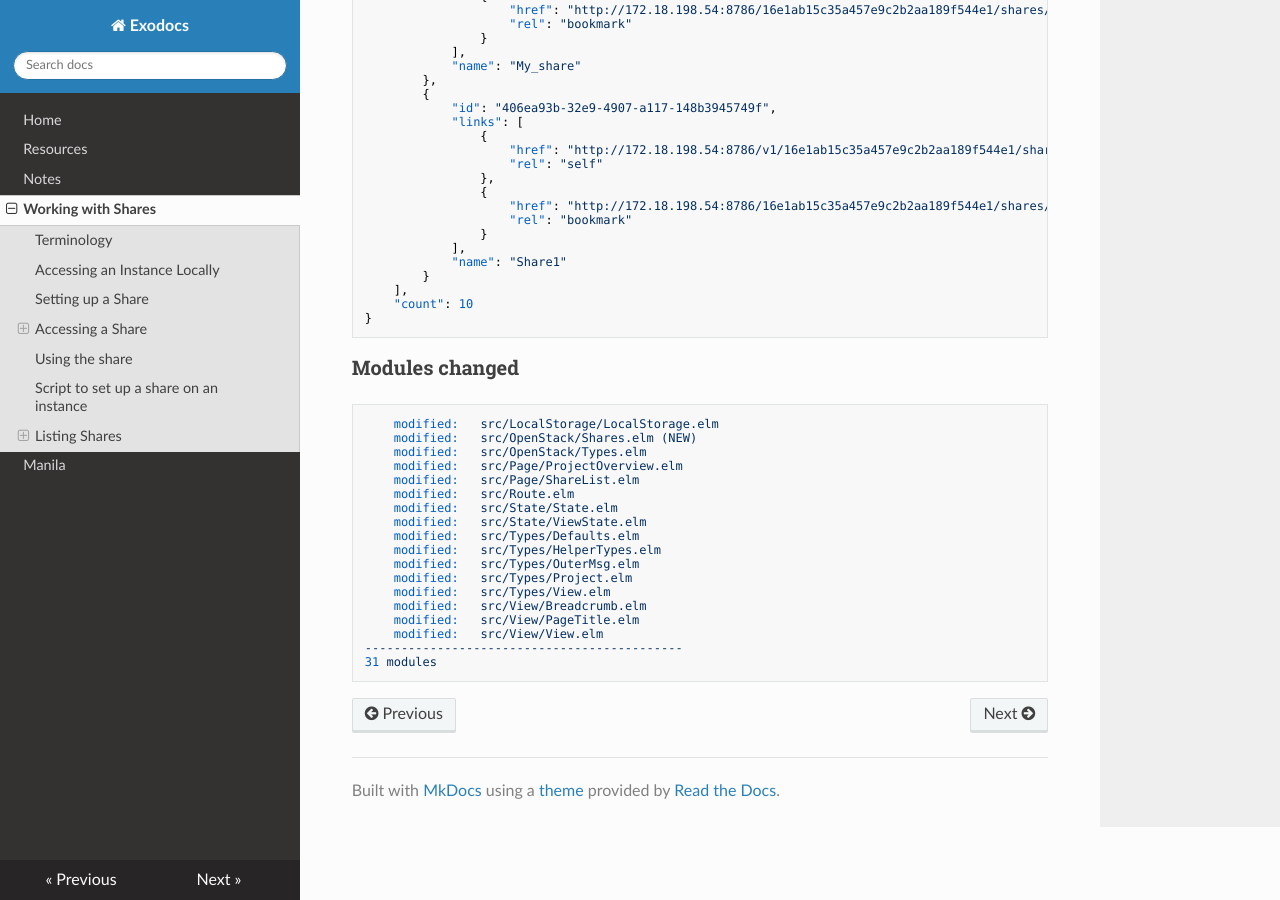
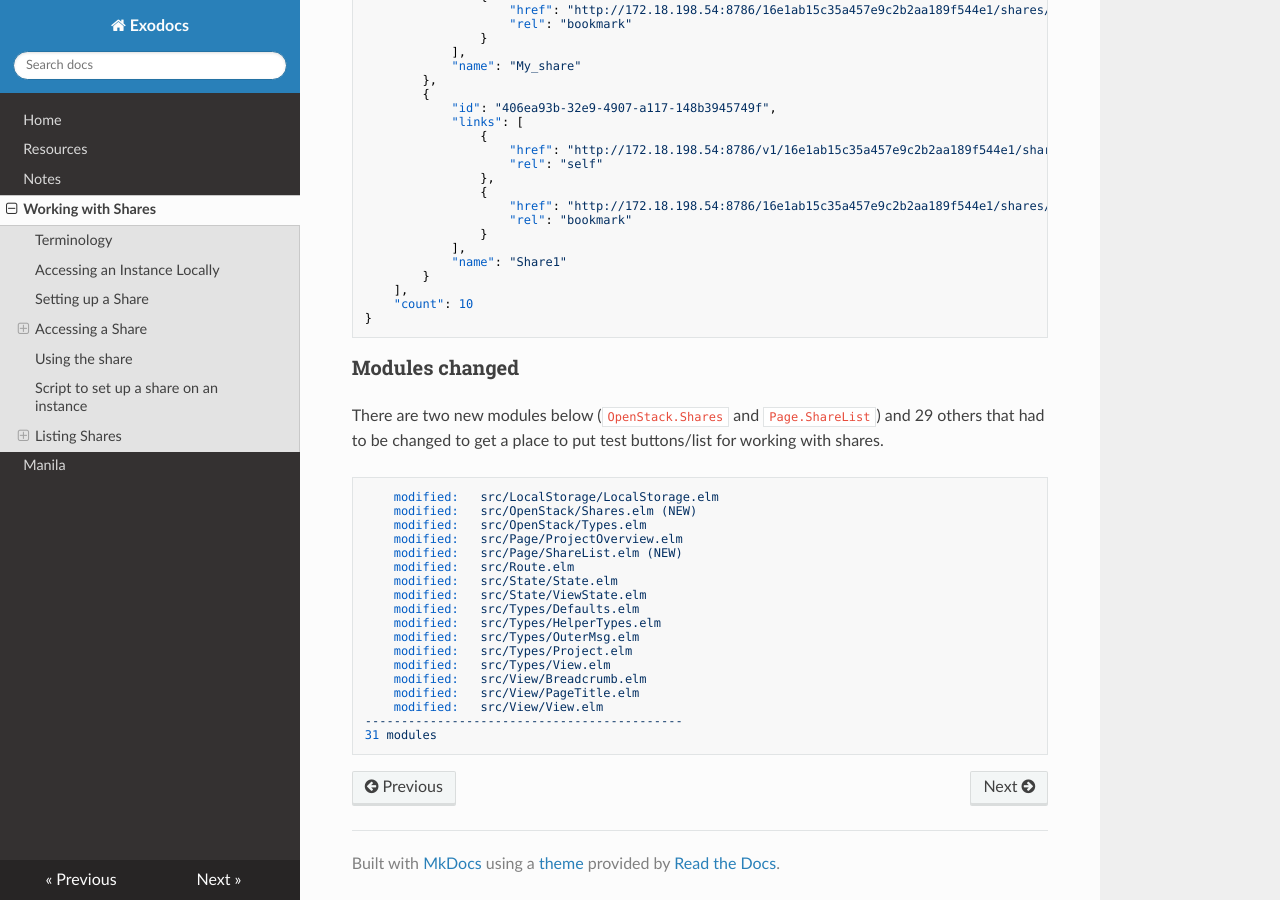
Before and after one commit to jxxcarlson/exo-docs, an MkDocs documentation site: the page built from exo-docs/shares.md, in a window 1280 px wide and 900 px high, scrolled down 3801 px. Built offline with MkDocs 1.6.1, drawn with Linux system fonts in a browser that asks for light colours; nearby versions of some CDN libraries.

Commit message:
update docs

````diff
--- a/exo-docs/shares.md
+++ b/exo-docs/shares.md
@@ -240,13 +240,17 @@ echo Your key ring file has been created: $ceph_dir/$keyring_file_name"
 
 ### Modules changed
 
+There are two new modules below (`OpenStack.Shares`
+and `Page.ShareList`) and 29
+others that had to be changed to get a place
+to put test buttons/list for working with shares.
 
 ```
 	modified:   src/LocalStorage/LocalStorage.elm
 	modified:   src/OpenStack/Shares.elm (NEW)
 	modified:   src/OpenStack/Types.elm
 	modified:   src/Page/ProjectOverview.elm
-	modified:   src/Page/ShareList.elm
+	modified:   src/Page/ShareList.elm (NEW)
 	modified:   src/Route.elm
 	modified:   src/State/State.elm
 	modified:   src/State/ViewState.elm
````
